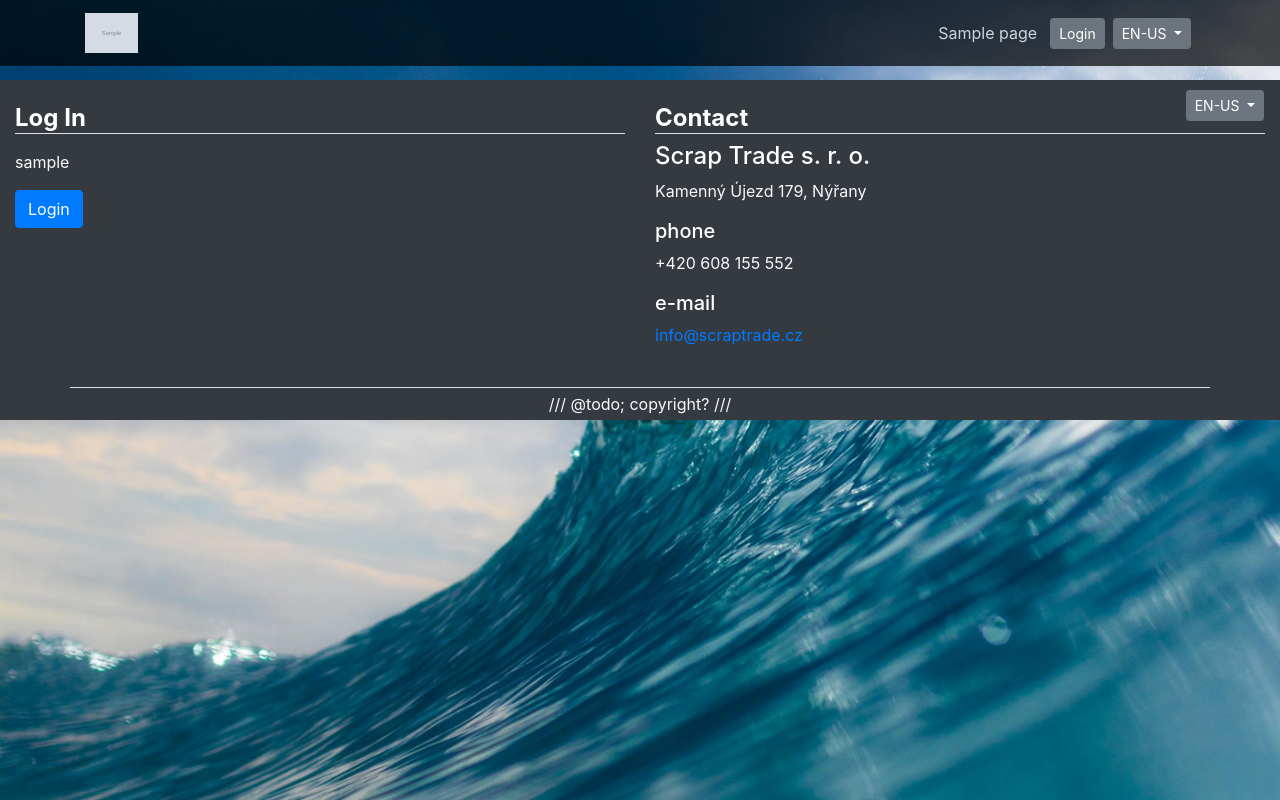
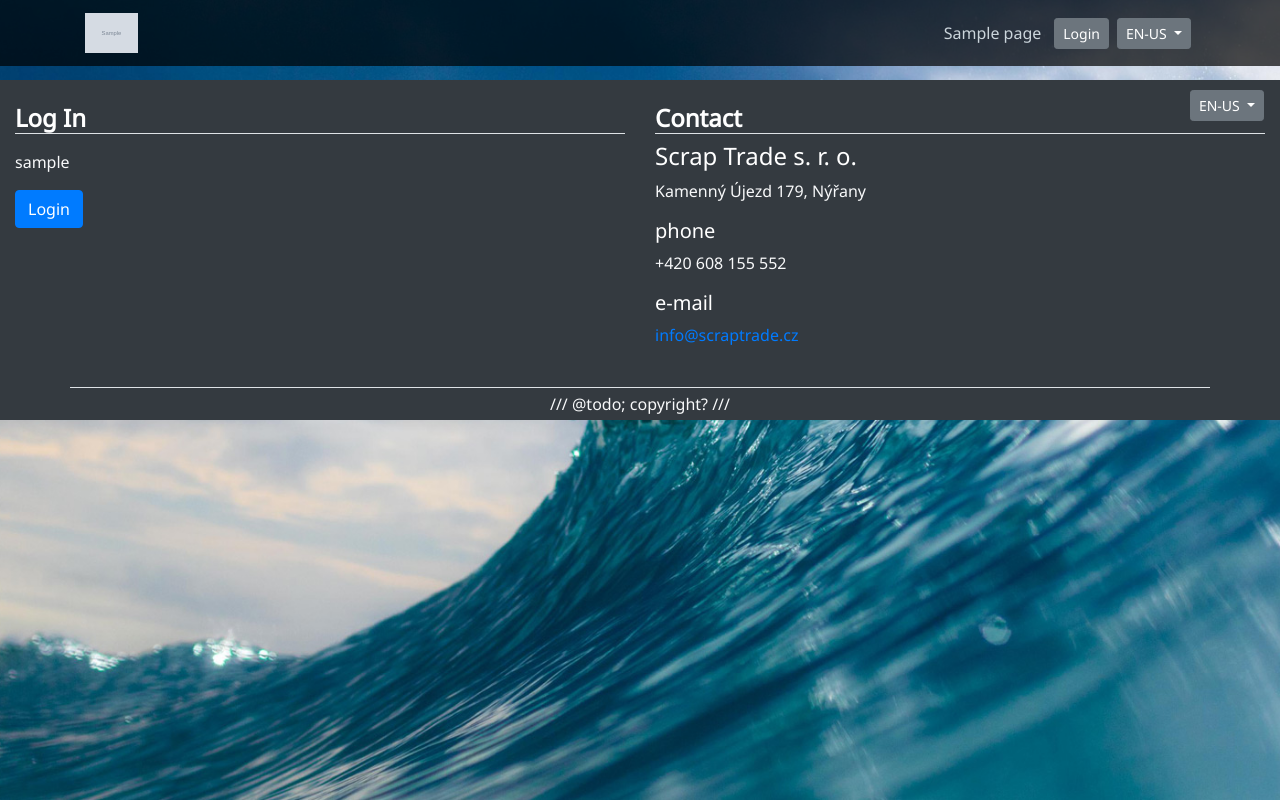
Before and after one commit to Horac-Bouthon/scrap-trade-4, a Django app: template scrap_trade_proj/project_main/templates/project_main/static_page_base.html in a window 1280 px wide. Run offline with Django 3.2, Linux system fonts and the light colour scheme; the template is opened without the code that fills it: most values are stand-ins (such as "Sample title", 1, 10 or a date in 2020); grey boxes marked "Sample" are stand-in pictures; some libraries are stand-ins or nearby versions.

Commit message:
A prettier font to look at

```diff
--- a/scrap_trade_proj/project_main/templates/project_main/base.html
+++ b/scrap_trade_proj/project_main/templates/project_main/base.html
@@ -17,6 +17,11 @@
     <link rel="stylesheet" href="https://stackpath.bootstrapcdn.com/bootstrap/4.4.1/css/bootstrap.min.css" integrity="sha384-Vkoo8x4CGsO3+Hhxv8T/Q5PaXtkKtu6ug5TOeNV6gBiFeWPGFN9MuhOf23Q9Ifjh" crossorigin="anonymous">
     <!-- Icons: Feather -->
     <script src="https://cdn.jsdelivr.net/npm/feather-icons/dist/feather.min.js"></script>
+    <!-- Fonts -->
+    <link href="https://fonts.googleapis.com/css?family=Noto+Sans&display=swap" rel="stylesheet">
+    <style>
+     body { font-family: "Noto Sans", sans-serif; }
+    </style>
 
 
     <!-- My styles -->
--- a/scrap_trade_proj/project_main/templates/project_main/static_page_base.html
+++ b/scrap_trade_proj/project_main/templates/project_main/static_page_base.html
@@ -14,6 +14,11 @@
 
     <!-- Bootstrap CSS -->
     <link rel="stylesheet" href="https://stackpath.bootstrapcdn.com/bootstrap/4.4.1/css/bootstrap.min.css" integrity="sha384-Vkoo8x4CGsO3+Hhxv8T/Q5PaXtkKtu6ug5TOeNV6gBiFeWPGFN9MuhOf23Q9Ifjh" crossorigin="anonymous">
+    <!-- Fonts -->
+    <link href="https://fonts.googleapis.com/css?family=Noto+Sans&display=swap" rel="stylesheet">
+    <style>
+     body { font-family: "Noto Sans", sans-serif; }
+    </style>
     <!-- My styles -->
     <link href="{% static 'style.css' %}" rel="stylesheet" type="text/css">
 
--- a/scrap_trade_proj/project_main/templates/project_main/system_base.html
+++ b/scrap_trade_proj/project_main/templates/project_main/system_base.html
@@ -11,6 +11,11 @@
 
     <!-- Bootstrap CSS -->
     <link rel="stylesheet" href="https://stackpath.bootstrapcdn.com/bootstrap/4.4.1/css/bootstrap.min.css" integrity="sha384-Vkoo8x4CGsO3+Hhxv8T/Q5PaXtkKtu6ug5TOeNV6gBiFeWPGFN9MuhOf23Q9Ifjh" crossorigin="anonymous">
+    <!-- Fonts -->
+    <link href="https://fonts.googleapis.com/css?family=Noto+Sans&display=swap" rel="stylesheet">
+    <style>
+     body { font-family: "Noto Sans", sans-serif; }
+    </style>
     <!-- My styles -->
     <link href="{% static 'style.css' %}" rel="stylesheet" type="text/css">
 
```
